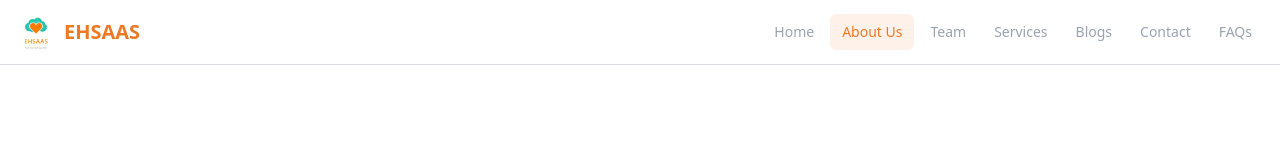
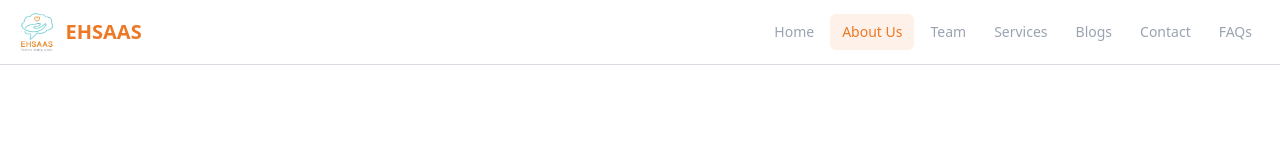
Before and after one commit to zenilrvs/ehsaas-connect-book, a React (Vite) app: page /about in a window 1280 px wide. Shown: the top 148 px of the page. Built offline with nearby package versions, Linux system fonts and the light colour scheme.

Commit message:
Update logo
Change the EHSAAS logo to the new image provided by the user.

```diff
--- a/src/components/Navigation.tsx
+++ b/src/components/Navigation.tsx
@@ -3,7 +3,7 @@ import { Link, useLocation } from "react-router-dom";
 import { Menu, X } from "lucide-react";
 import { Button } from "@/components/ui/button";
 import { Sheet, SheetContent, SheetTrigger } from "@/components/ui/sheet";
-import ehsaasLogo from "@/assets/ehsaas-logo.png";
+
 
 const Navigation = () => {
   const [isOpen, setIsOpen] = useState(false);
@@ -27,7 +27,7 @@ const Navigation = () => {
         <div className="flex justify-between items-center h-16">
           {/* Logo */}
           <Link to="/" className="flex items-center space-x-2">
-            <img src={ehsaasLogo} alt="EHSAAS" className="h-10 w-10" />
+            <img src="/lovable-uploads/c25d1384-6c00-42cb-b0bb-7157d822376b.png" alt="EHSAAS" className="h-12 w-auto" />
             <span className="text-xl font-bold text-primary">EHSAAS</span>
           </Link>
 
```
Also changed, not shown: public/lovable-uploads/c25d1384-6c00-42cb-b0bb-7157d822376b.png (added).
